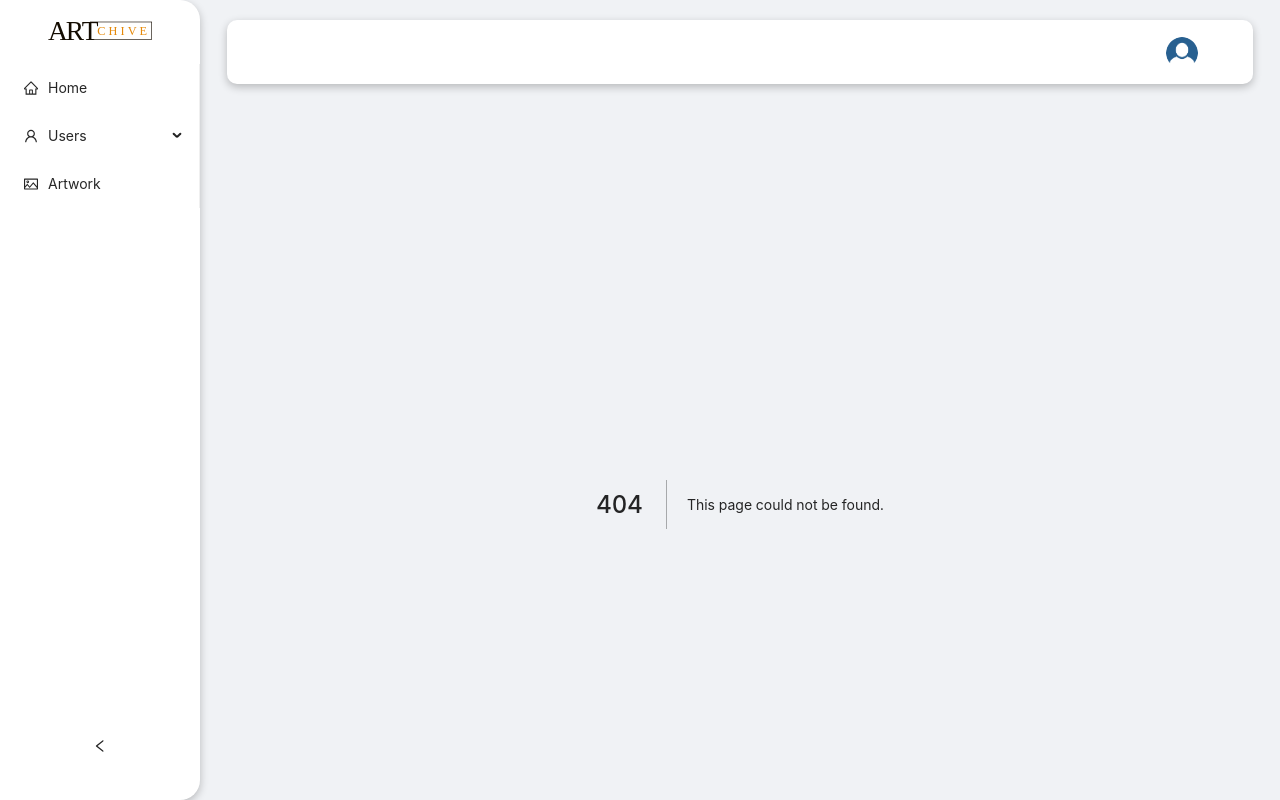
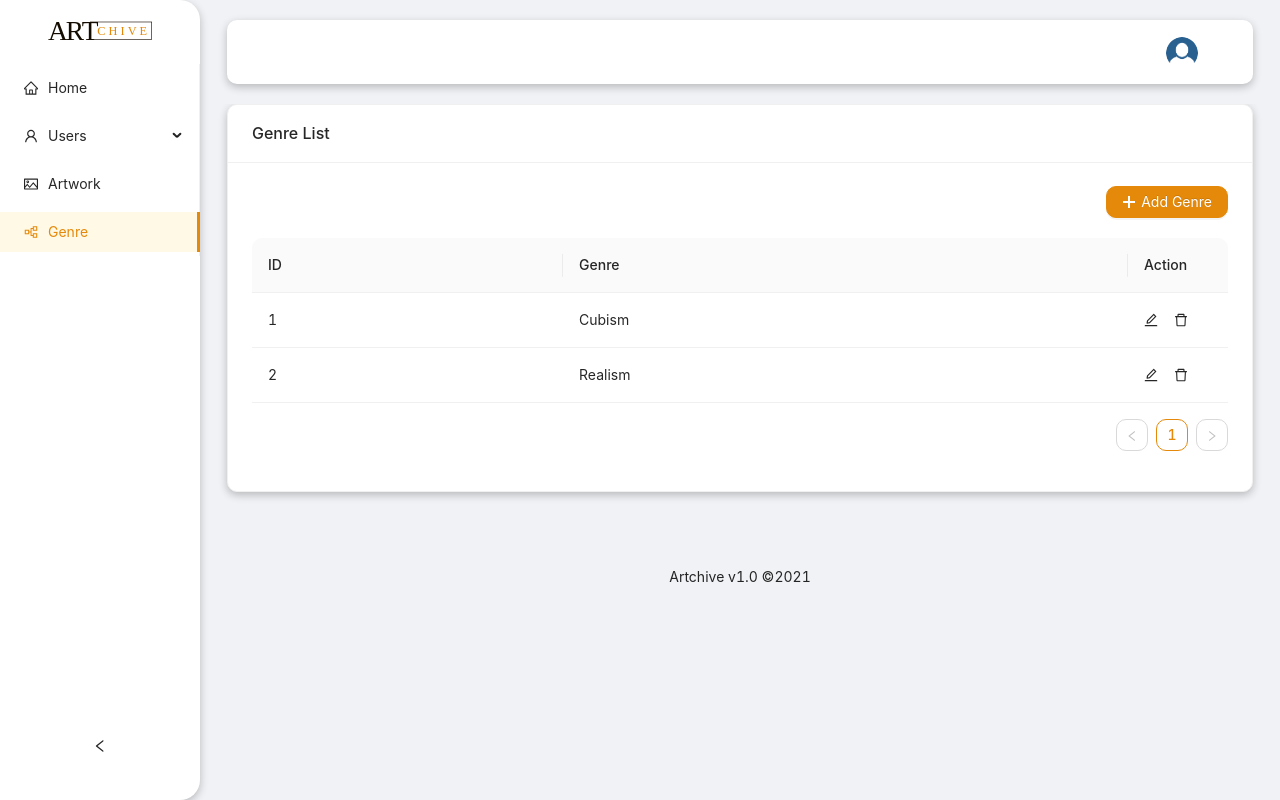
Before and after one commit to YosaRama/Artchive.id-public-, a Next.js app: page /dashboard/genre in a window 1280 px wide. Before the commit this address had no page. Built offline with nearby package versions, Linux system fonts and the light colour scheme.

Commit message:
ADD: Dashboard Genre Listing

```diff
--- a/app/components/container/containerCard.jsx
+++ b/app/components/container/containerCard.jsx
@@ -1,4 +1,5 @@
 // Libs
+import propTypes from "prop-types";
 import { Card } from "antd";
 
 function ContainerCard(props) {
@@ -9,4 +10,8 @@ function ContainerCard(props) {
   );
 }
 
+ContainerCard.propTypes = {
+  title: propTypes.string,
+};
+
 export default ContainerCard;
--- a/app/components/layout/sider.js
+++ b/app/components/layout/sider.js
@@ -8,7 +8,7 @@ const { Sider } = Layout;
 const { SubMenu } = Menu;
 
 // Icon
-import { HomeOutlined, UserOutlined, PictureOutlined } from "@ant-design/icons";
+import { HomeOutlined, UserOutlined, PictureOutlined, PartitionOutlined } from "@ant-design/icons";
 
 const DashboardSider = (props) => {
   const router = useRouter();
@@ -66,6 +66,12 @@ const DashboardSider = (props) => {
             <Link href="/dashboard/artworks">Artwork</Link>
           </Menu.Item>
           {/* ============================ */}
+
+          {/* Genre Menu Section */}
+          <Menu.Item key="/dashboard/genre" icon={<PartitionOutlined />}>
+            <Link href="/dashboard/genre">Genre</Link>
+          </Menu.Item>
+          {/* ============================ */}
         </Menu>
         {/* ============================ */}
       </Sider>
--- /dev/null
+++ b/app/contents/genre-list/index.js
@@ -0,0 +1,38 @@
+// Libs
+import { useRouter } from "next/router";
+import { Table } from "antd";
+
+// Components
+import ContainerBox from "app/components/container/containerBox";
+import ContainerCard from "app/components/container/containerCard";
+import GenreColumns from "./util";
+import deleteConfirmModal from "app/components/libs/delete-modal-confirm";
+import AddButton from "app/components/libs/add-button";
+
+function GenreList() {
+  const router = useRouter();
+
+  //? ============== Handle Delete ============= ?//
+  const onDelete = (id) => {
+    console.log(id);
+  };
+  const handleDelete = (id) => {
+    deleteConfirmModal({ title: "genre", onDelete: () => onDelete(id) });
+  };
+  // * ====================================== * //
+  const columns = GenreColumns({ onDelete: handleDelete });
+  const data = [
+    { id: 1, title: "Cubism" },
+    { id: 2, title: "Realism" },
+  ];
+  return (
+    <ContainerBox>
+      <ContainerCard title="Genre List">
+        <AddButton onCreate={() => router.push("/dashboard/genre/create")}>Add Genre</AddButton>
+        <Table columns={columns} dataSource={data} />
+      </ContainerCard>
+    </ContainerBox>
+  );
+}
+
+export default GenreList;
--- /dev/null
+++ b/app/contents/genre-list/util.js
@@ -0,0 +1,57 @@
+// Libs
+import { Col, Row } from "antd";
+import { useRouter } from "next/router";
+
+// Icons
+import { EditOutlined, DeleteOutlined } from "@ant-design/icons";
+
+function GenreColumns({ onDelete }) {
+  const router = useRouter();
+
+  //? ============== Handle Edit ============= ?//
+  const handleEdit = (id) => {
+    router.push(`/dashboard/genre/${id}`);
+  };
+  // * ====================================== * //
+
+  //? ============== Handle Delete ============= ?//
+  const handleDelete = (id) => {
+    onDelete(id);
+  };
+  // * ====================================== * //
+
+  const column = [
+    {
+      title: "ID",
+      dataIndex: "id",
+      key: "id",
+    },
+    {
+      title: "Genre",
+      dataIndex: "title",
+      key: "title",
+    },
+    {
+      title: "Action",
+      dataIndex: "action",
+      width: 100,
+      key: "action",
+      render: (t, r) => {
+        return (
+          <Row gutter={[16, 0]}>
+            <Col>
+              <EditOutlined onClick={() => handleEdit(r.id)} />
+            </Col>
+            <Col>
+              <DeleteOutlined onClick={() => handleDelete(r.id)} />
+            </Col>
+          </Row>
+        );
+      },
+    },
+  ];
+
+  return column;
+}
+
+export default GenreColumns;
--- /dev/null
+++ b/pages/dashboard/genre/index.js
@@ -0,0 +1,12 @@
+// Contents
+import GenreList from "app/contents/genre-list";
+
+function GenreListingPage() {
+  return (
+    <>
+      <GenreList />
+    </>
+  );
+}
+
+export default GenreListingPage;
```
Also changed, not shown: app/contents/genre-create/index.js (added, +9 -0 lines), app/contents/genre-details/index.js (added, +9 -0 lines), pages/dashboard/genre/[id].js (added, +12 -0 lines), pages/dashboard/genre/create.js (added, +12 -0 lines).
